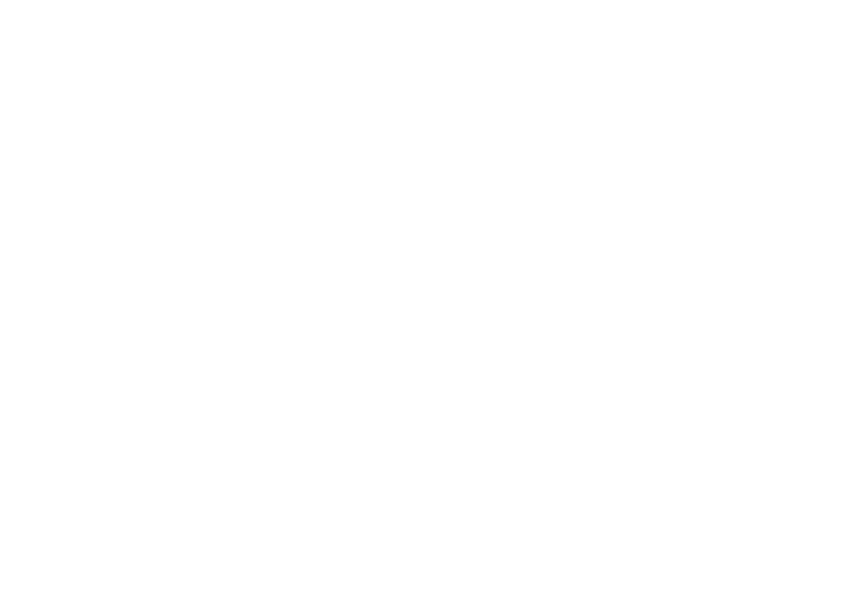
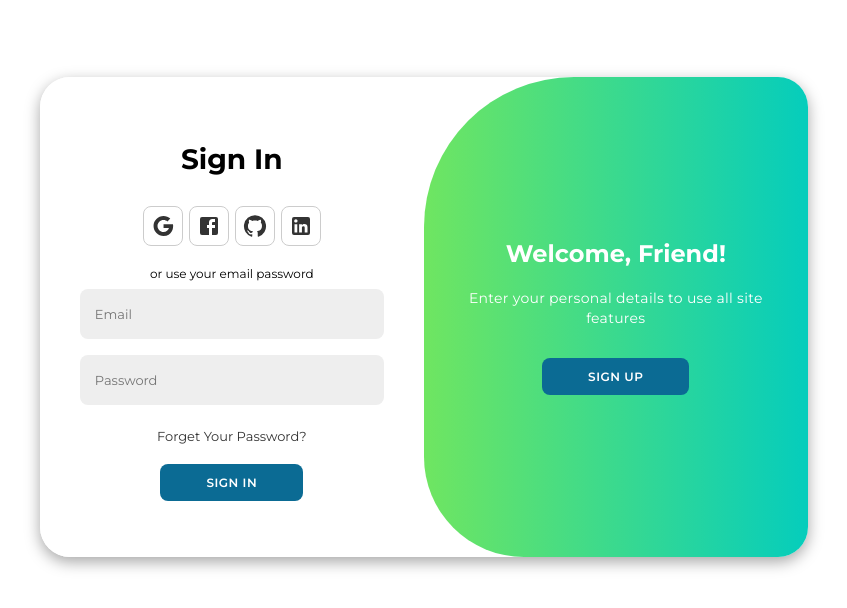
Before and after one commit to ayusmitamalik/SAMS-StudentsNew, a React (Create React App) app: page /signin in a window 1280 px wide. Before the commit this address had no page. Shown: the top 608 px of the page, without its empty margins (293-1140 px from the left). Built offline with nearby package versions, Linux system fonts and the light colour scheme; the HTML template or start-up script is replaced by a standard one.

Commit message:
navbar updat

```diff
--- a/src/components/student/index.jsx
+++ b/src/components/student/index.jsx
@@ -1,12 +1,12 @@
 import React from 'react';
-// import DrawerAppBar from "../../common/header/navbar";
-import  ResponsiveAppBar from "../../common/header/navbarwith";
+import DrawerAppBar from "../../common/header/navbar";
+// import  ResponsiveAppBar from "../../common/header/navbarwith";
 
 export default function index() {
   return (
     <>
-    {/* <DrawerAppBar/> */}
-    <ResponsiveAppBar/>
+    <DrawerAppBar/>
+    {/* <ResponsiveAppBar/> */}
 
 
     </>
--- a/src/routers/router.js
+++ b/src/routers/router.js
@@ -9,6 +9,8 @@
 import StudentAdmissionForm from "../components/Admission/admission";
 import HorizontalScrollingAnnouncement from "../components/Announcement/announcement";
 import TeacherContactInfo from "../components/Contact/cont";
+import Signup from "../components/Signup/signup";
+import Signin from "../components/Signup/signin";
 const AppRouter = () => {
   return (
     <Router>
@@ -24,6 +26,8 @@
         <Route path="/admission" element={<StudentAdmissionForm />} />
         <Route path="/announcement" element={<HorizontalScrollingAnnouncement />} />
         <Route path="/cont" element={<TeacherContactInfo />} />
+        <Route path="/signup" element={<Signup />} />
+        <Route path="/signin" element={<Signin />} />
 
       </Routes>
     </Router>
```
Also changed, not shown: src/common/css/cont.module.css (renamed from src/common/css/contact.module.css), src/components/Contact/cont.jsx (renamed from src/components/Contact/contact.jsx).
